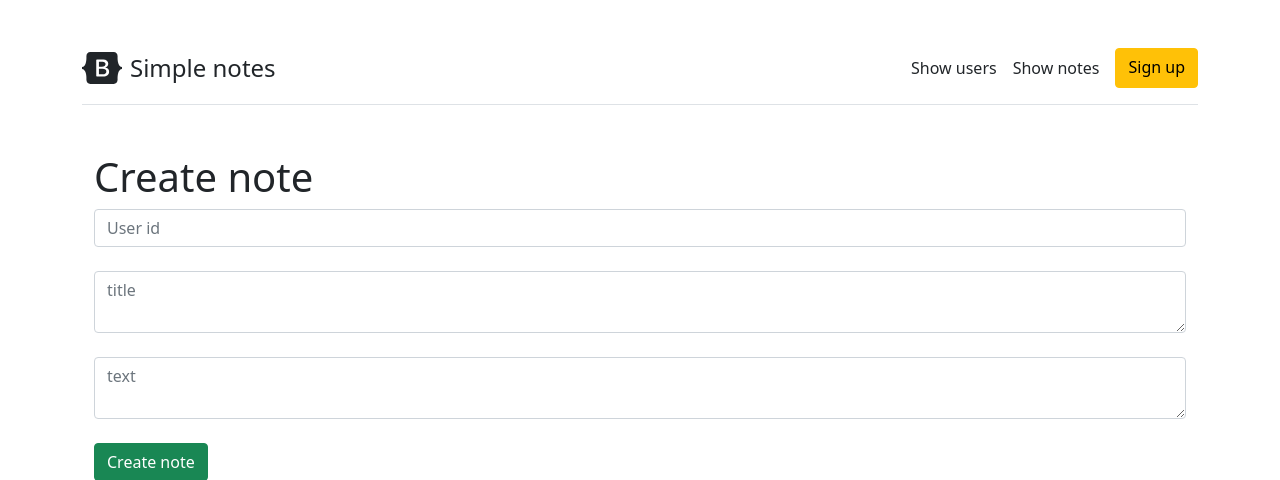
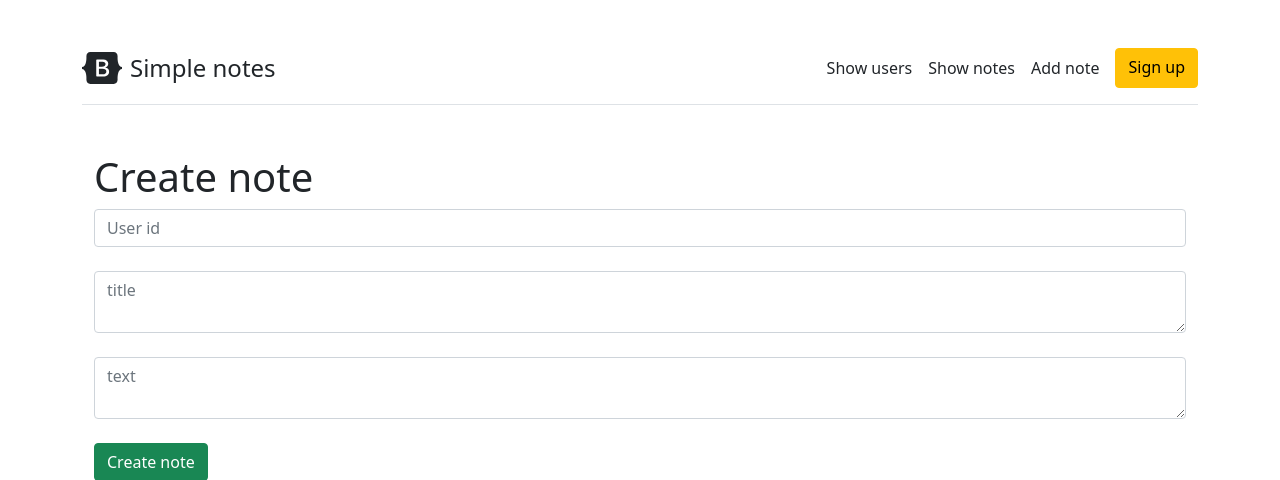
Before and after one commit to akrutovs/flask_notes_project, a Flask app: page /add_note in a window 1280 px wide. Shown: the top 480 px of the page. Run offline with Flask 2, Linux system fonts and the light colour scheme.

Commit message:
add button

```diff
--- a/templates/base.html
+++ b/templates/base.html
@@ -25,6 +25,7 @@
         <nav class="d-inline-flex mt-2 mt-md-0 ms-md-auto">
             <a class="me-3 py-2 text-dark text-decoration-none" href="/users">Show users</a>
             <a class="me-3 py-2 text-dark text-decoration-none" href="/notes">Show notes</a>
+            <a class="me-3 py-2 text-dark text-decoration-none" href="/add_note">Add note</a>
             <a class="btn btn-warning" href="/registration"> Sign up</a>
         </nav>
     </div>
```
